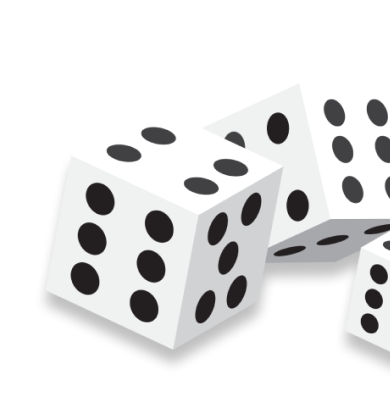
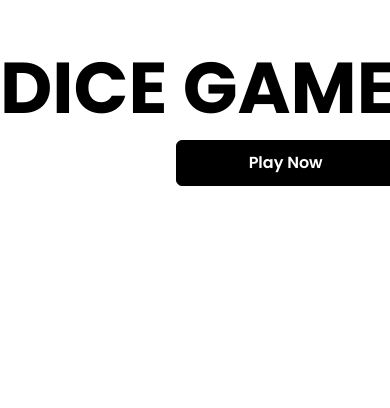
Before and after one commit to soniyasoni3331/Dice_Game, a React (Vite) app: page / in a window 390 px wide. Shown: the top 408 px of the page. Built offline with nearby package versions, Linux system fonts and the light colour scheme.

Commit message:
components updated

```diff
--- a/package.json
+++ b/package.json
@@ -11,7 +11,8 @@
   },
   "dependencies": {
     "react": "^18.3.1",
-    "react-dom": "^18.3.1"
+    "react-dom": "^18.3.1",
+    "react-icons": "^5.2.1"
   },
   "devDependencies": {
     "@types/react": "^18.3.3",
--- a/src/App.jsx
+++ b/src/App.jsx
@@ -1,11 +1,19 @@
+import { useState } from 'react'
 import './App.css'
 import Start from './components/Start'
+import Game from './components/Game';
 
 function App() {
+  const [isGameStarted, setIsGameStarted ] = useState(false);
 
+  const handleStartGame = () =>{
+    setIsGameStarted((prev)=>!prev)
+  }
   return (
-    <div className=''>
-    <Start/>
+    <div>
+      {
+      isGameStarted ? <Game/> :  <Start handleStartGame={handleStartGame}/>
+      }
 
     </div>
 
--- a/src/components/Game.jsx
+++ b/src/components/Game.jsx
@@ -1,8 +1,14 @@
-import React from 'react'
+import React,{useState} from 'react'
 import TotalScore from './TotalScore'
 import NumberSelector from './NumberSelector'
+import Rules from './Rules';
 
 function Game() {
+    const [showRule, setShowRule] = useState(false);
+
+    const handleShowRules = () =>{
+        setShowRule((prev)=>!prev)
+    }
   return (
     <div className='w-full flex flex-col'>
         {/* score section */}
@@ -25,9 +31,13 @@ function Game() {
         </div>
 
         <div className='flex flex-col gap-y-6'>
-        <button className='bg-white rounded-md  w-[220px] font-semibold py-[10px] px-[18px]'>Reset Score</button>
-        <button className='bg-black rounded-md  w-[220px] text-white font-semibold py-[10px] px-[18px]'>Show Rules</button>
+        <button className='bg-white border border-black hover:bg-black  hover:text-white rounded-md  w-[220px] font-semibold py-[10px] px-[18px]'>Reset Score</button>
+        <button onClick={handleShowRules} className='bg-black hover:bg-white hover:text-black border border-black  rounded-md  w-[220px] text-white font-semibold py-[10px] px-[18px]'>Show Rules</button>
         </div>
+        {
+            showRule && <Rules setShowRules={setShowRule}/>
+        }
+
     </div>
   )
 }
--- a/src/components/Rules.jsx
+++ b/src/components/Rules.jsx
@@ -1,16 +1,25 @@
-import React from 'react'
+import React, { useState } from 'react'
+import {IoCloseOutline} from 'react-icons/io5'
 
-function Rules() {
+function Rules({setShowRules}) {
+
   return (
-    <div className='w-[794px] h-[208px] bg-gray-500'>
-        <h2 className='font-bold text-3xl text-center'>How to play dice game</h2>
-        <div className='flex flex-col gap-y-1 text-sm text-left'>
+    <div className='h-screen w-screen fixed top-0 left-0 bg-black/50 z-50 backdrop-blur-s'>
+   <div className='w-[794px] h-[208px] fixed top-[250px] left-[750px] -translate-x-1/2 bg-red-200 rounded-md p-5 text-left flex flex-col gap-y-6'>
+        <div className='flex w-full justify-between'>
+        <h2 className='font-bold text-3xl'>How to play dice game</h2>
+        <IoCloseOutline
+        className='text-lg'
+        onClick={()=> setShowRules(false)}/>
+        </div>
+        <div className='flex flex-col gap-y-1 text-sm px-'>
         <p>Select any number</p>
         <p>Click on dice image</p>
         <p>after click on  dice  if selected number is equal to dice number you will get same point as dice </p>
         <p>if you get wrong guess then  2 point will be dedcuted </p>
         </div>
     </div>
+    </div>
   )
 }
 
--- a/src/components/Start.jsx
+++ b/src/components/Start.jsx
@@ -6,13 +6,13 @@ function Start({handleStartGame}) {
   return (
         <div className='w-[1182px] h-auto mt-9 flex flex-wrap items-center justify-between'>
             {/* image section */}
-            <div>
+            <div className='hidden sm:block'>
                 <img className='w-[649px] h-[522px]' src={HeaderDice} alt="Dice" />
             </div>
             {/* heading Section */}
             <div className='flex flex-col items-end'>
                 <h1 className='font-bold text-7xl my-4'>DICE GAME</h1>
-                <button onClick={handleStartGame} className='bg-black rounded-md  w-[220px] text-white font-semibold py-[10px] px-[18px]'>Play Now</button>
+                <button onClick={handleStartGame}className='bg-black hover:bg-white hover:text-black border border-black  rounded-md  w-[220px] text-white font-semibold py-[10px] px-[18px]'>Play Now</button>
             </div>
         </div>
   )
```
Also changed, not shown: 1 other file (tests, documents, lock files or other folders).
